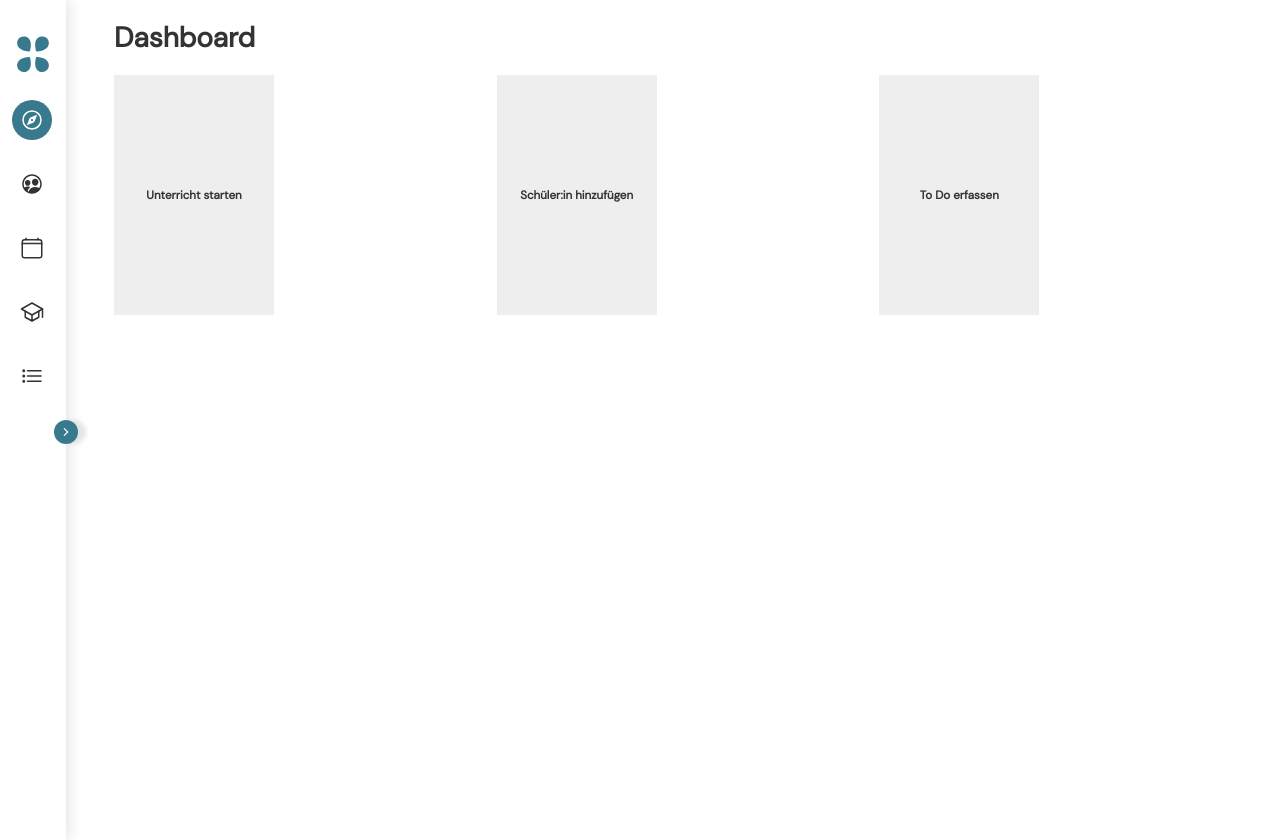
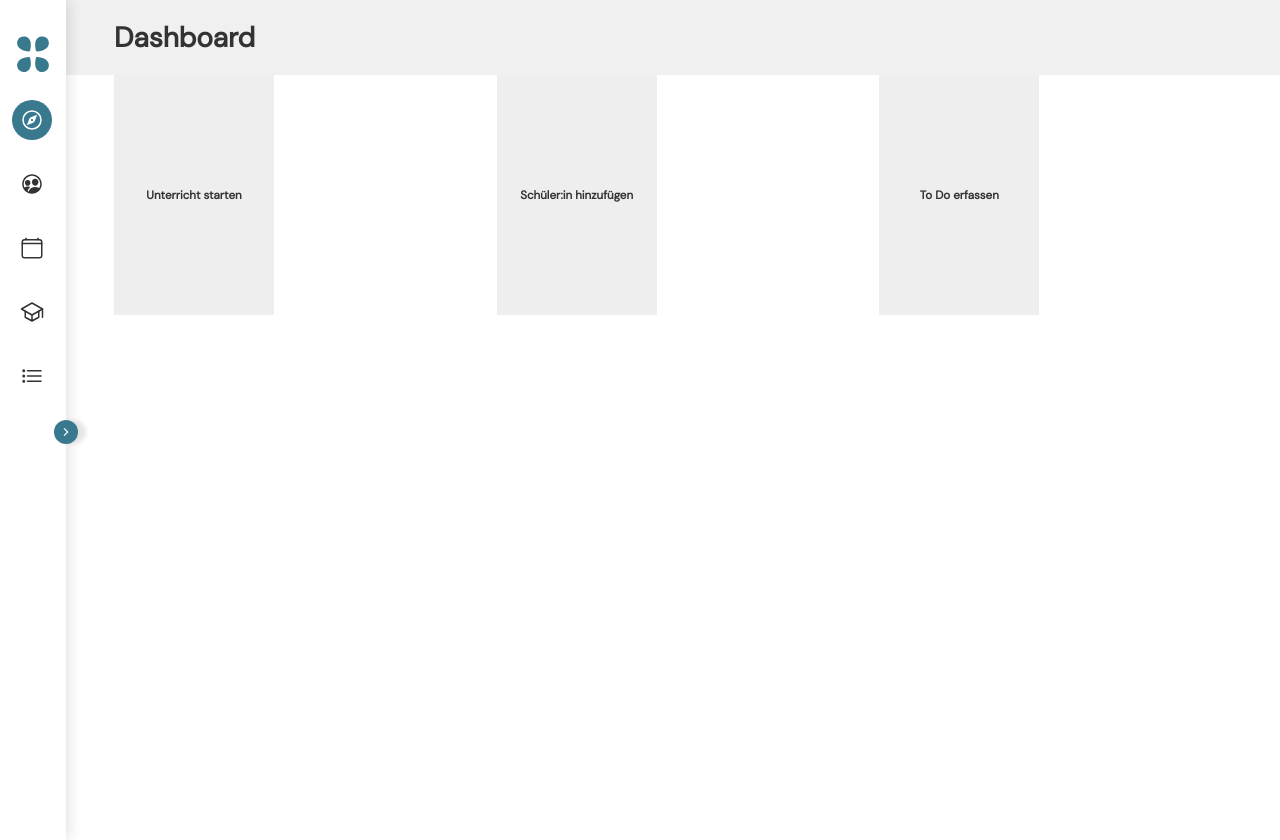
Before and after one commit to derseitenschneider/eleno, a React (Vite) app: page / in a window 1280 px wide. Built offline with nearby package versions, Linux system fonts and the light colour scheme; no server answers; the database is empty.

Commit message:
Continued basic syling

```diff
--- a/src/components/modals/message.modal.style.scss
+++ b/src/components/modals/message.modal.style.scss
@@ -5,6 +5,12 @@
   transform: translate(-50%, -50%);
 
   z-index: 1;
+
+  & .container-buttons {
+    margin-left: auto;
+    display: flex;
+    gap: 2.4rem;
+  }
 }
 
 .modal {
@@ -39,9 +45,3 @@
   background-color: rgba(0 0 0/0.4);
   z-index: -1;
 }
-
-.container-buttons {
-  margin-left: auto;
-  display: flex;
-  gap: 2.4rem;
-}
--- a/src/layouts/sidebar/Sidebar.scss
+++ b/src/layouts/sidebar/Sidebar.scss
@@ -1,18 +1,17 @@
-.sidebar{
+.sidebar {
   position: relative;
   top: 0;
   max-width: 18rem;
-  height: 100%;
+  min-height: 100vh;
   padding-block: 2rem;
-  box-shadow: 4px 0 12px rgba(0,0,0,0.1);
+  box-shadow: 4px 0 12px rgba(0, 0, 0, 0.1);
 
   &:hover &__button--toggle {
     opacity: 1;
     transform: translateX(0);
-    transition: transform .4s ease;
-
+    transition: transform 0.4s ease;
   }
-  &.open{
+  &.open {
     .sidebar__link-text {
       display: flex;
     }
@@ -22,13 +21,10 @@
       transform: translateX(0);
     }
 
-    .chevron{
+    .chevron {
       transform: rotate(180deg);
-
     }
-
   }
-
 
   &__button--toggle {
     position: absolute;
@@ -44,10 +40,9 @@
     align-items: center;
     justify-content: center;
     // opacity: 0;
-    box-shadow: 8px 0 4px rgba(0,0,0,0.1);
+    box-shadow: 8px 0 4px rgba(0, 0, 0, 0.1);
     // transform: translateX(-50%);
     // transition: transform .4s ease;
-
 
     cursor: pointer;
 
@@ -70,13 +65,11 @@
     // margin-top: 3rem;
     // margin-left: 2rem;
     padding: 0;
-
-
   }
 
   &__nav-el {
     padding: 1.2rem;
-    a{
+    a {
       text-decoration: none;
       color: inherit;
     }
@@ -91,12 +84,10 @@
     align-items: center;
   }
 
-
-
   &__nav-icon {
     position: relative;
     // margin-right: 1.2rem;
-    padding: .8rem;
+    padding: 0.8rem;
     height: 2.4rem;
     width: 2.4rem;
     display: flex;
@@ -110,8 +101,6 @@
     }
   }
 
-
-
   &__nav-icon::after {
     content: '';
     position: absolute;
@@ -122,15 +111,13 @@
     background-color: var(--clr-primary);
     z-index: -1;
     transform: scale(0);
-    transition: transform .8s cubic-bezier(.47,1.64,.41,.8);;
+    transition: transform 0.8s cubic-bezier(0.47, 1.64, 0.41, 0.8);
     border-radius: 50%;
-
   }
 
   .active &__nav-icon::after {
     transform: scale(1);
   }
-
 
   .active &__nav-icon .icon {
     fill: white;
--- a/src/main.tsx
+++ b/src/main.tsx
@@ -1,6 +1,7 @@
 import React from 'react'
 import ReactDOM from 'react-dom/client'
-import './main.css'
+// import './main.css'
+import './scss/global.scss'
 import { createBrowserRouter, RouterProvider } from 'react-router-dom'
 
 import ErrorPage from './pages/error/error'
--- a/src/pages/dashboard/Dashboard.tsx
+++ b/src/pages/dashboard/Dashboard.tsx
@@ -1,11 +1,12 @@
 import './dashboard.css'
 
 function Dashboard() {
-
   return (
     <div>
+      <header className="container container--header">
         <h1>Dashboard</h1>
-     <div className="grid-container">
+      </header>
+      <div className="grid-container container">
         <div className="card">
           <h5>Unterricht starten</h5>
         </div>
--- a/src/pages/lessons/Lessons.tsx
+++ b/src/pages/lessons/Lessons.tsx
@@ -3,6 +3,10 @@ import { TStudent, TLesson } from '../../types/types'
 import { useStudents } from '../../contexts/StudentContext'
 import { useLessons } from '../../contexts/LessonsContext'
 import Button from '../../components/button/Button.component'
+import {
+  IoArrowBackCircleOutline,
+  IoArrowForwardCircleOutline,
+} from 'react-icons/io5'
 import './lessons.style.scss'
 
 interface LessonProps {}
@@ -47,8 +51,8 @@ const Lesson: FunctionComponent<LessonProps> = () => {
   return (
     <>
       {currentStudent ? (
-        <header>
-          <div className="container-infos">
+        <header className="container container--header">
+          <div className="container--infos">
             <h3>
               {currentStudent.firstName} {currentStudent.lastName}
               <span> {currentStudent.durationMinutes} Minuten</span>
@@ -58,30 +62,30 @@ const Lesson: FunctionComponent<LessonProps> = () => {
               {currentStudent.endOfLesson}
             </p>
           </div>
-          <div className="container-buttons">
+          <div className="container--buttons">
             <Button
               type="button"
               btnStyle="primary"
               handler={handlerPreviousStudent}
-              label="Vorheriger Schüler:in"
+              icon={<IoArrowBackCircleOutline />}
             />
             <Button
               type="button"
               btnStyle="primary"
               handler={handlerNextStudent}
-              label="Nächste:r Schüler:in"
+              icon={<IoArrowForwardCircleOutline />}
             />
           </div>
         </header>
       ) : null}
       {currentLessons
         ? currentLessons.map((lesson) => (
-            <>
+            <div className="container">
               <h4>Datum: {lesson.date}</h4>
               <p>Lektionsinhalt: {lesson.lessonContent}</p>
               <p>Hausaufgaben: {lesson.homework}</p>
               <hr />
-            </>
+            </div>
           ))
         : null}
     </>
--- a/src/pages/lessons/lessons.style.scss
+++ b/src/pages/lessons/lessons.style.scss
@@ -1,6 +1,11 @@
-header {
+.container--header {
   display: flex;
-  width: 100%;
   background-color: var(--clr-lightgrey);
   align-items: center;
+  justify-content: space-between;
+
+  & .container--buttons {
+    display: flex;
+    gap: 2rem;
+  }
 }
--- a/src/pages/students/Students.tsx
+++ b/src/pages/students/Students.tsx
@@ -9,7 +9,7 @@ const navLinks = [{ path: 'archive', label: 'Archiv', key: 2 }]
 export default function Students() {
   const { students, setStudents } = useStudents()
   return (
-    <div>
+    <div className="container">
       <Navbar navLinks={navLinks} />
       <Outlet context={{ students, setStudents }} />
     </div>
--- a/src/main.css
+++ b/src/scss/global.scss
@@ -10,13 +10,13 @@
 
 @font-face {
   font-family: 'DM Sans';
-  src: url('./assets/fonts/DM_Sans/DMSans-Regular.eot');
-  src: url('./assets/fonts/DM_Sans/DMSans-Regular.eot?#iefix')
+  src: url('../assets/fonts/DM_Sans/DMSans-Regular.eot');
+  src: url('../assets/fonts/DM_Sans/DMSans-Regular.eot?#iefix')
       format('embedded-opentype'),
-    url('./assets/fonts/DM_Sans/DMSans-Regular.woff2') format('woff2'),
-    url('./assets/fonts/DM_Sans/DMSans-Regular.woff') format('woff'),
-    url('./assets/fonts/DM_Sans/DMSans-Regular.ttf') format('truetype'),
-    url('./assets/fonts/DM_Sans/DMSans-Regular.svg#DMSans-Regular')
+    url('../assets/fonts/DM_Sans/DMSans-Regular.woff2') format('woff2'),
+    url('../assets/fonts/DM_Sans/DMSans-Regular.woff') format('woff'),
+    url('../assets/fonts/DM_Sans/DMSans-Regular.ttf') format('truetype'),
+    url('../assets/fonts/DM_Sans/DMSans-Regular.svg#DMSans-Regular')
       format('svg');
   font-weight: normal;
   font-style: normal;
@@ -33,7 +33,7 @@ body {
   margin: 0;
   padding: 0;
   font-size: 1.4rem;
-  height: 100vh;
+  // height: 100vh;
   overflow: hidden;
   color: var(--clr-text);
 }
@@ -76,18 +76,19 @@ span {
 }
 
 #root {
-  height: 100%;
+  // height: 100%;
 }
 
 .App {
   display: flex;
-
-  height: 100%;
+  min-height: 100%;
 }
 
 #main {
+  // padding: 0 4.8rem;
   width: 100%;
+}
+
+.container {
   padding: 0 4.8rem;
-  padding-bottom: 5rem;
-  overflow: scroll;
 }
```
Lines whose indentation alone changed are shown as unchanged.
